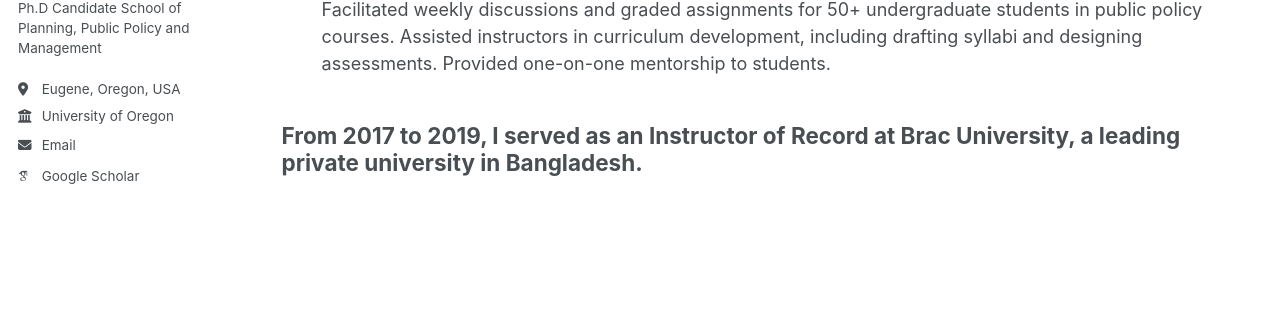
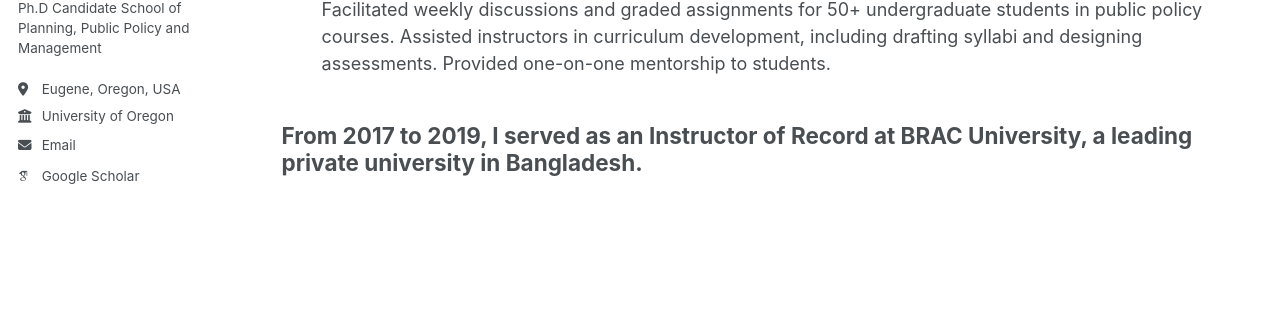
Before and after one commit to Shahinurbashar/Professional-Profile, a Jekyll site: the page built from _pages/teaching.md, in a window 1280 px wide and 900 px high, scrolled down 537 px. Shown: the part 323-639 px from the top of the window. Built offline with Jekyll 4.4.1, drawn with Linux system fonts in a browser that asks for light colours; some web fonts are replaced; a script that is not in the unit is left out.

```diff
--- a/_pages/teaching.md
+++ b/_pages/teaching.md
@@ -33,4 +33,4 @@ Graduate Teaching Assistant (OSU):
   Provided one-on-one mentorship to students.
 
 
-## From 2017 to 2019, I served as an Instructor of Record at Brac University, a leading private university in Bangladesh.
+## From 2017 to 2019, I served as an Instructor of Record at BRAC University, a leading private university in Bangladesh.
```
